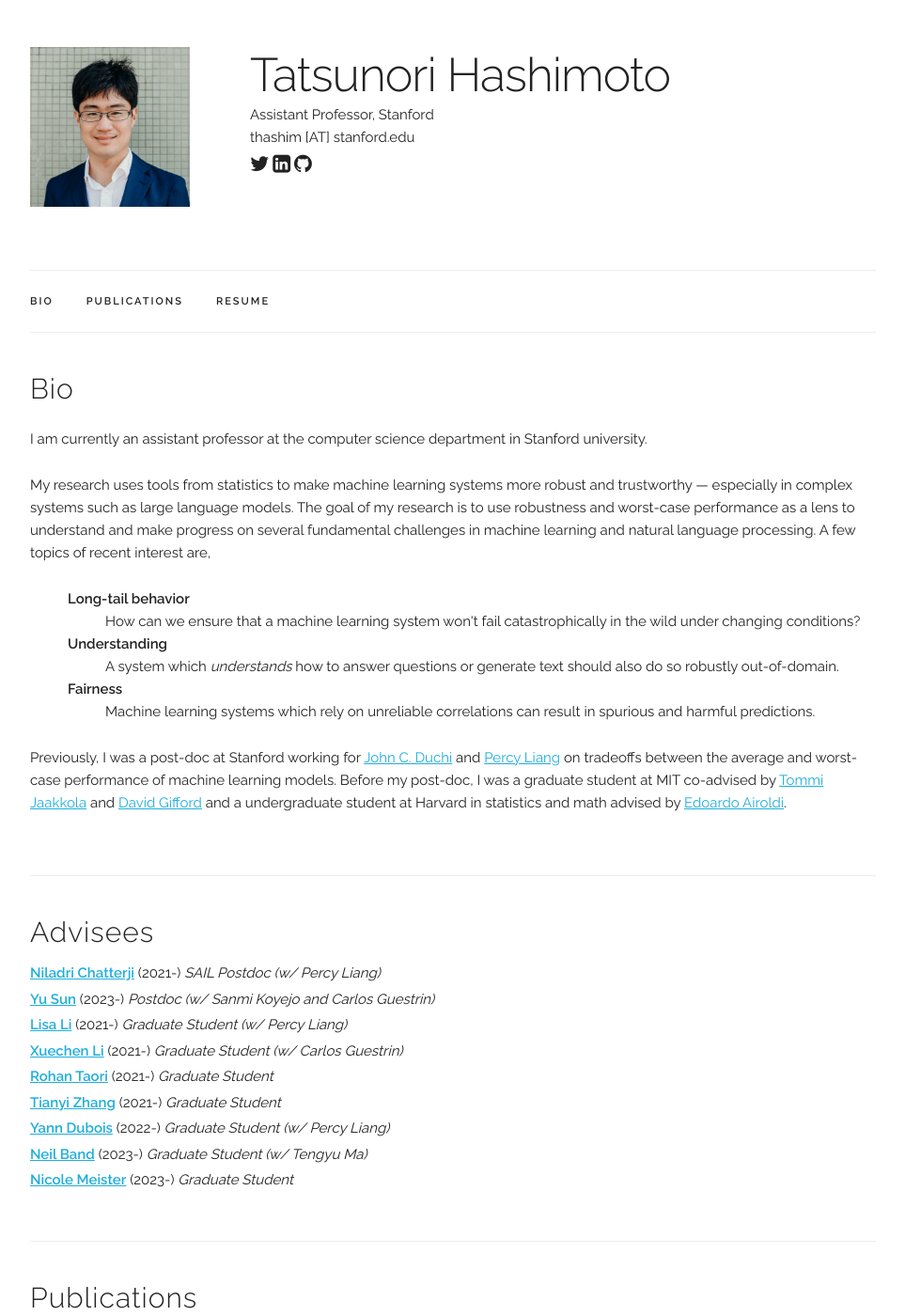
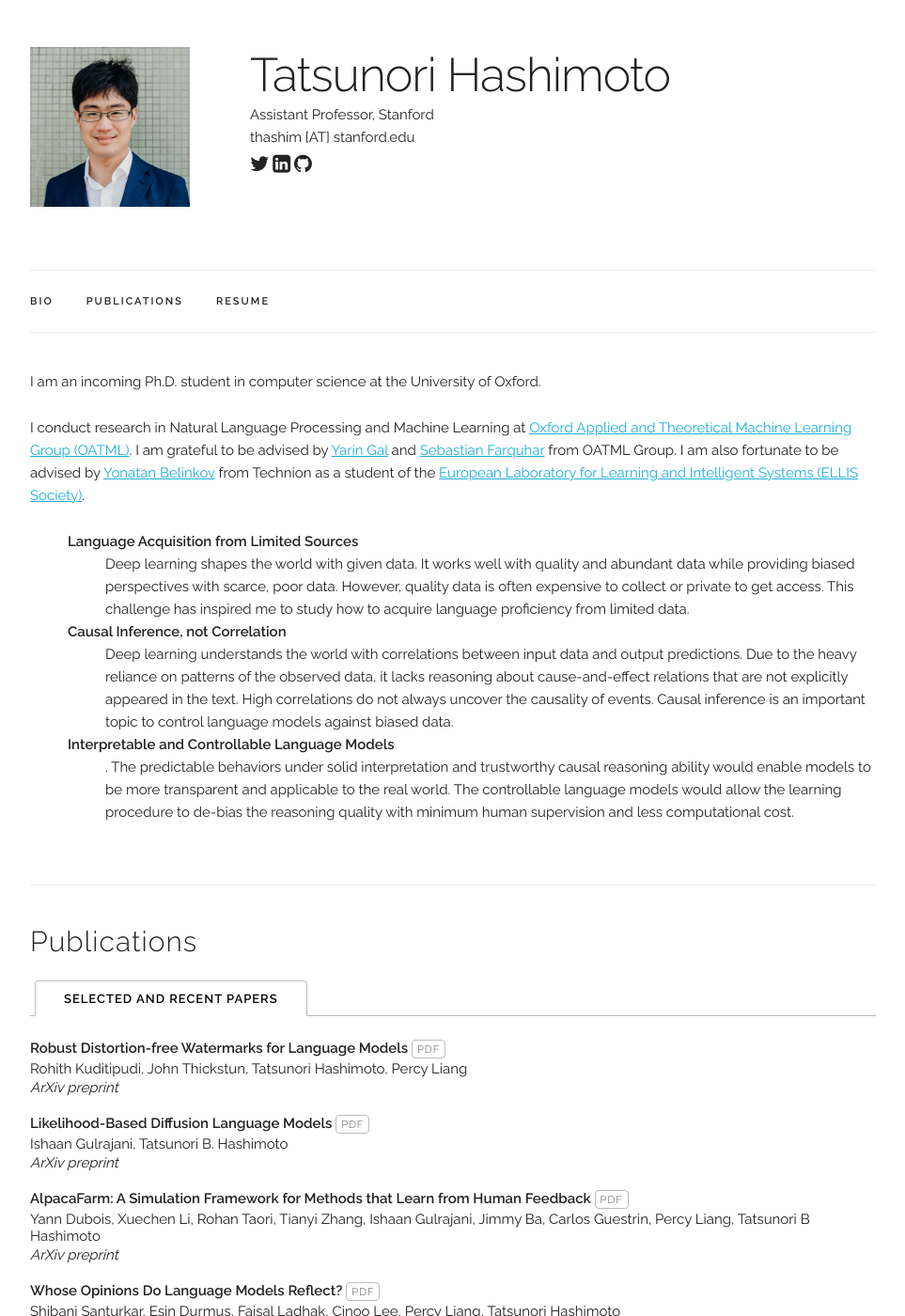
Before and after one commit to hazelhkim/hazelhkim.github.io, a Jekyll site: the page built from index.html, in a window 1280 px wide and 1400 px high. Shown: the whole window at 94% size, without its empty margins (158-1121 px from the left). Built offline with Jekyll 4.4.1, drawn with Linux system fonts in a browser that asks for light colours; some of the changed text lies outside the part shown.

Commit message:
Update index.html

```diff
--- a/index.html
+++ b/index.html
@@ -4,53 +4,26 @@ title: Home
 ---
 <!-- ========== BIO ========== -->
 <div class="docs-section" id="bio">
-  <h4>Bio</h4>
+<!--   <h4>Bio</h4> -->
   <p>
-    I am currently an assistant professor at the computer science department in Stanford university.
+    I am an incoming Ph.D. student in computer science at the University of Oxford.
 </p>
   <p>
-
-    My research uses tools from statistics to make machine learning systems more robust and trustworthy &#8212; especially in complex systems such as large language models. The goal of my research is to use robustness and worst-case performance as a lens to understand and make progress on several fundamental challenges in machine learning and natural language processing. A few topics of recent interest are,
-
+    I conduct research in Natural Language Processing and Machine Learning at <a href="https://oatml.cs.ox.ac.uk/">Oxford Applied and Theoretical Machine Learning Group (OATML)</a>.
+    I am grateful to be advised by <a href="https://www.cs.ox.ac.uk/people/yarin.gal/website//">Yarin Gal</a> and <a href="https://sebastianfarquhar.com/">Sebastian Farquhar</a> from OATML Group. I am also fortunate to be advised by <a href="https://belinkov.com/">Yonatan Belinkov</a> from Technion as a student of the <a href="https://ellis.eu/">European Laboratory for Learning and Intelligent Systems (ELLIS Society)</a>.
     <dl style="PADDING-LEFT: 40px">
-    <dt><b>Long-tail behavior</b></dt> <dd>How can we ensure that a machine learning system won't fail catastrophically in the wild under changing conditions?</dd>
-    <dt><b>Understanding</b></dt>
-    <dd>A system which <i> understands </i> how to answer questions or generate text should also do so robustly out-of-domain. </dd>
-    <dt><b>Fairness</b></dt>  <dd>Machine learning systems which rely on unreliable correlations can result in spurious and harmful predictions.</dd>
+    <dt><b>Language Acquisition from Limited Sources</b></dt> <dd>Deep learning shapes the world with given data. It works well with quality and abundant data while providing biased perspectives with scarce, poor
+data. However, quality data is often expensive to collect or private to get access. This challenge has inspired me to study how to acquire language proficiency from limited data.</dd>
+    <dt><b>Causal Inference, not Correlation</b></dt>
+    <dd>Deep learning understands the world with correlations between input data and output predictions. Due to the heavy reliance on patterns of the observed data, it lacks reasoning about cause-and-effect relations that are not explicitly appeared in the text. High correlations do not always uncover the causality of events. Causal inference is an important topic to control language models against biased data.</dd>
+    <dt><b>Interpretable and Controllable Language Models</b></dt>  <dd>. The predictable behaviors under solid interpretation and trustworthy causal reasoning ability would enable models to be more transparent and applicable to the real world. The controllable language models would allow the learning procedure to de-bias the reasoning quality with minimum human supervision and less computational cost.</dd>
     </dl>
-
-  </p>
-  <p>
-    Previously, I was a post-doc at Stanford working for <a href=https://web.stanford.edu/~jduchi/ target="_blank">John C. Duchi</a> and <a href=https://cs.stanford.edu/~pliang/ target="_blank">Percy Liang</a> on tradeoffs between the average and worst-case performance of machine learning models. Before my post-doc, I was a graduate student at MIT co-advised by <a href=https://people.csail.mit.edu/tommi/ target="_blank">Tommi Jaakkola</a> and <a href=http://cgs.csail.mit.edu/ target="_blank">David Gifford</a> and a undergraduate student at Harvard in statistics and math advised by <a href=http://www.people.fas.harvard.edu/~airoldi/ target="_blank">Edoardo Airoldi</a>.
   </p>
 
 </div>
 
 
-<div class="docs-section" id="people">
-  <h4>Advisees</h4>
-
-
-      {% assign current_people = site.data.students.students | where: "category", "current" %}
-      {% for person in current_people %}
-        <div class="paper">
-          <p style="line-height: 0.5">
-            {% if person.link %}
-            <a href="{{ person.link | prepend: site.baseurl }}" target="_blank"><b>{{ person.name }}</b></a>
-            {% else %}
-            <b>{{ person.name }}</b>
-
-              {% endif %}
-               ({{ person.time }}) <i>{{ person.place }}</i>
-          </p>
-        </div>
-      {% endfor %}
-</div>
-
-
-
-<!--
-  <h4>Recent Research Areas</h4>
+<!-- <h4>Recent Research Areas</h4>
 
 <div class="docs-section" id="projects">
 
@@ -85,67 +58,17 @@ title: Home
         {% endif %}
       {% endfor %}
 
-</div>
-
---!>
-
-
-<!-- ========== PUBLICATIONS ========== -->
-
-
-<!-- old people
-<div class="docs-section" id="people">
-  <h4>Advisees</h4>
-
-
-  <ul class="tab-nav">
-    <li><div class="button active" data-ref="#current">Current</div></li>
-    <li><div class="button" data-ref="#former">Former</div></li>
-  </ul>
-
-  <div class="tab-content">
-
-    <div class="tab-pane active" id="current">
-      {% assign current_people = site.data.students.students | where: "category", "current" %}
-      {% for person in current_people %}
-        <div class="paper">
-          <p class="title"><b>{{ person.name }}</b> ({{ person.time }})</p>
-          <p><i>{{ person.place }}</i></p>
-          {% if person.current %}
-          <p> {{ person.current }} </p>
-          {% endif %}
-        </div>
-      {% endfor %}
-    </div>
-
-    <div class="tab-pane" id="former">
-      {% assign former_people = site.data.students.students | where: "category", "former" %}
-      {% for person in former_people %}
-        <div class="paper">
-          <p class="title"><b>{{ person.name }}</b> ({{ person.time }})</p>
-          <p><i>{{ person.place }}</i></p>
-          {% if person.current %}
-          <p> {{ person.current }} </p>
-          {% endif %}
-        </div>
-      {% endfor %}
-    </div>
-
-  </div>
-</div>
--->
+</div> -->
 
 <div class="docs-section" id="publications">
   <h4>Publications</h4>
-
-  <p>Most recent publications on <a href="https://scholar.google.com/citations?user=5ygiTwsAAAAJ" target="_blank">Google Scholar</a>.</p>
+<!--   <p><a href="https://scholar.google.com/citations?user=deQ0ZckAAAAJ&hl=en&oi=ao" target="_blank">Google Scholar</a>.</p> -->
 
   <ul class="tab-nav">
     <li><div class="button active" data-ref="#papers-sel">Selected and Recent Papers</div></li>
-    <li><div class="button" data-ref="#papers-all">All</div></li>
+<!--     <li><div class="button" data-ref="#papers-all">All</div></li>
     <li><div class="button" data-ref="#papers-ML">Stats+ML</div></li>
-    <li><div class="button" data-ref="#papers-NLP">NLP</div></li>
-    <li><div class="button" data-ref="#papers-Bio">Comp Bio</div></li>
+    <li><div class="button" data-ref="#papers-NLP">NLP</div></li> -->
   </ul>
 
   <div class="tab-content">
@@ -179,7 +102,7 @@ title: Home
         </div>
       {% endfor %}
     </div>
-
+<!--
     <!-- All PAPERS -->
     <div class="tab-pane" id="papers-all">
       {% assign papers = site.data.publications.papers %}
@@ -270,106 +193,8 @@ title: Home
         </div>
       {% endfor %}
     </div>
-    <!-- Bio PAPERS -->
-    <div class="tab-pane" id="papers-Bio">
-      {% assign bio_papers = site.data.publications.papers | where: "bio", "y" %}
-      {% for paper in bio_papers %}
-        <div class="paper">
-          <p class="title"><b>{{ paper.title }}</b>
-            {% if paper.paper_pdf %}
-              <a class="button" href="{{ paper.paper_pdf | prepend: site.baseurl }}" target="_blank">PDF</a>
-            {% endif %}
-            {% if paper.slides %}
-              <a class="button" href="{{ paper.slides | prepend: site.baseurl }}" target="_blank">Slides</a>
-            {% endif %}
-            {% if paper.poster %}
-              <a class="button" href="{{ paper.poster | prepend: site.baseurl }}" target="_blank">Poster</a>
-            {% endif %}
-            {% if paper.video %}
-              <a class="button" href="{{ paper.video }}" target="_blank">Video</a>
-            {% endif %}
-            {% if paper.code %}
-              <a class="button" href="{{ paper.code }}" target="_blank">Code</a>
-            {% endif %}
-          </p>
-          <p>{{ paper.authors }}</p>
-          <p><i>{{ paper.venue }}</i></p>
-        </div>
-      {% endfor %}
-    </div>
-
+     -->
   </div>
-</div>
-
-
-
-<div class="docs-section" id="teaching">
-  <h4>Teaching</h4>
-  {% assign current_classes = site.data.classes.classes | where: "category", "current" %}
-  {% for class in current_classes %}
-  <div class="class">
-    <p class="title"><b>{{ class.name }}</b> ({{ class.time }}): <a href={{class.link}} target="_blank">{{ class.title }}</a></p>
-  </div>
-  {% endfor %}
-</div>
-
-<!--
-<div class="docs-section" id="talks">
-  <h4>Talks and slides</h4>
-  {% assign current_talks = site.data.talks.talks | where: "category", "current" %}
-  {% for talk in current_talks %}
-  <div class="talk">
-    <p class="title"><b>{{ talk.name }}</b> ({{ talk.time }}): <a href={{talk.link}} target="_blank">{{ talk.title }}</a></p>
-  </div>
-  {% endfor %}
-</div>
---!>
-
-<div class="docs-section" id="former">
-  <h4>Former Advisees</h4>
-
-
-      {% assign former_people = site.data.students.students | where: "category", "former" %}
-      {% for person in former_people %}
-        <div class="paper">
-          <p style="line-height: 0.5">
-            {% if person.link %}
-            <a href="{{ person.link | prepend: site.baseurl }}" target="_blank"><b>{{ person.name }}</b></a>
-            {% else %}
-            <b>{{ person.name }}</b>
-
-              {% endif %}
-               ({{ person.time }}) <i>{{ person.place }}</i>
-          </p>
-        </div>
-      {% endfor %}
-</div>
-
-
-
-
-<!-- ========== RESUME ========== -->
-<div class="docs-section" id="resume">
-  <h4>Resume</h4>
-
-  <!-- The Timeline -->
-  <ul class="timeline">
-    {% for exp in site.data.experience.experiences %}
-    <li>
-      {% if exp.category == "work" %}
-      <div class="direction-l">
-      {% else %}
-      <div class="direction-r">
-      {% endif %}
-        <div class="flag-wrapper">
-          <span class="flag">{{ exp.place }}</span>
-          <span class="time-wrapper"><span class="time">{{ exp.time }}</span></span>
-        </div>
-        <div class="desc"><b>{{ exp.title }}</b> <br/> {{ exp.subtitle }}</div>
-      </div>
-    </li>
-    {% endfor %}
-  </ul>
 </div>
 
 
```
